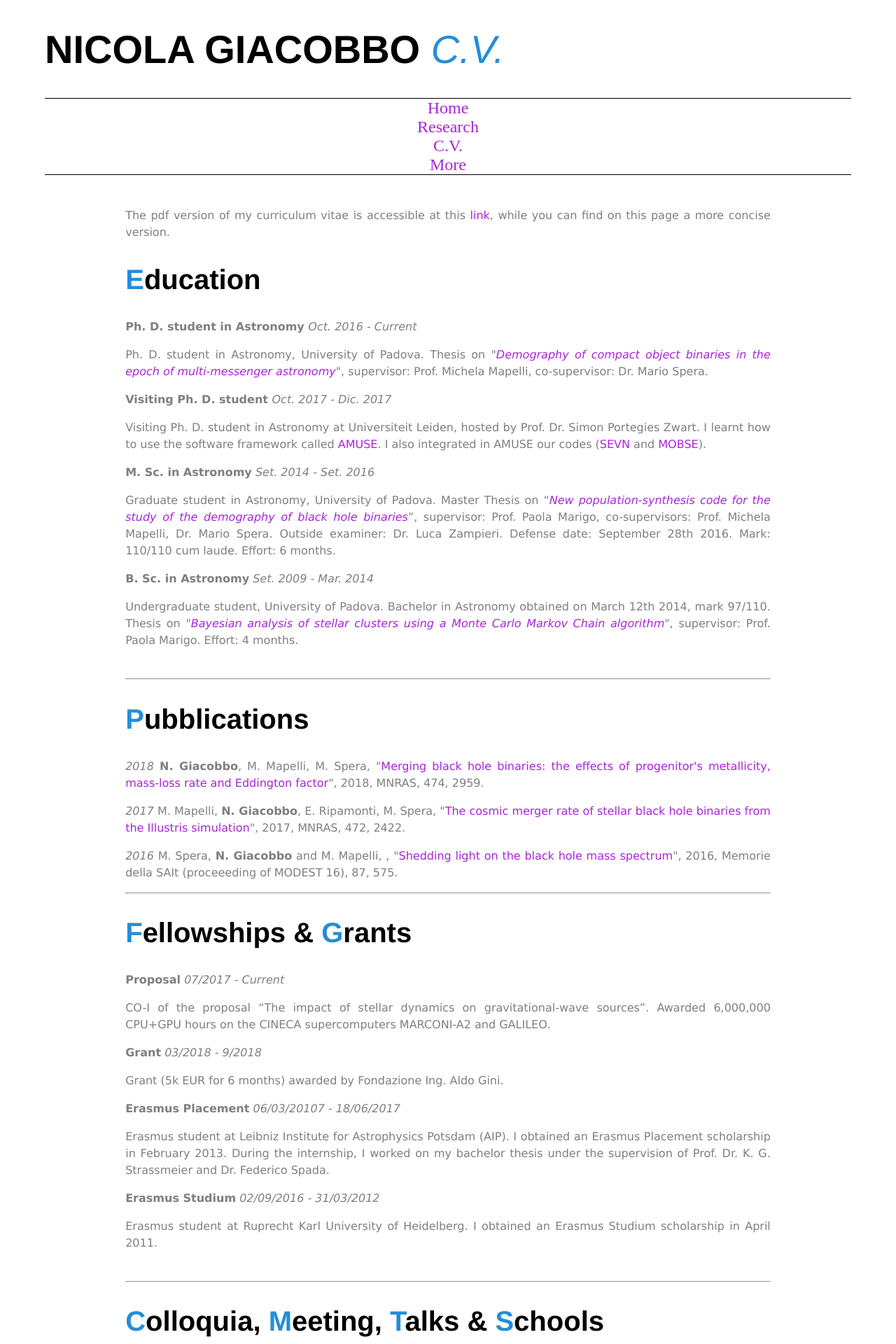
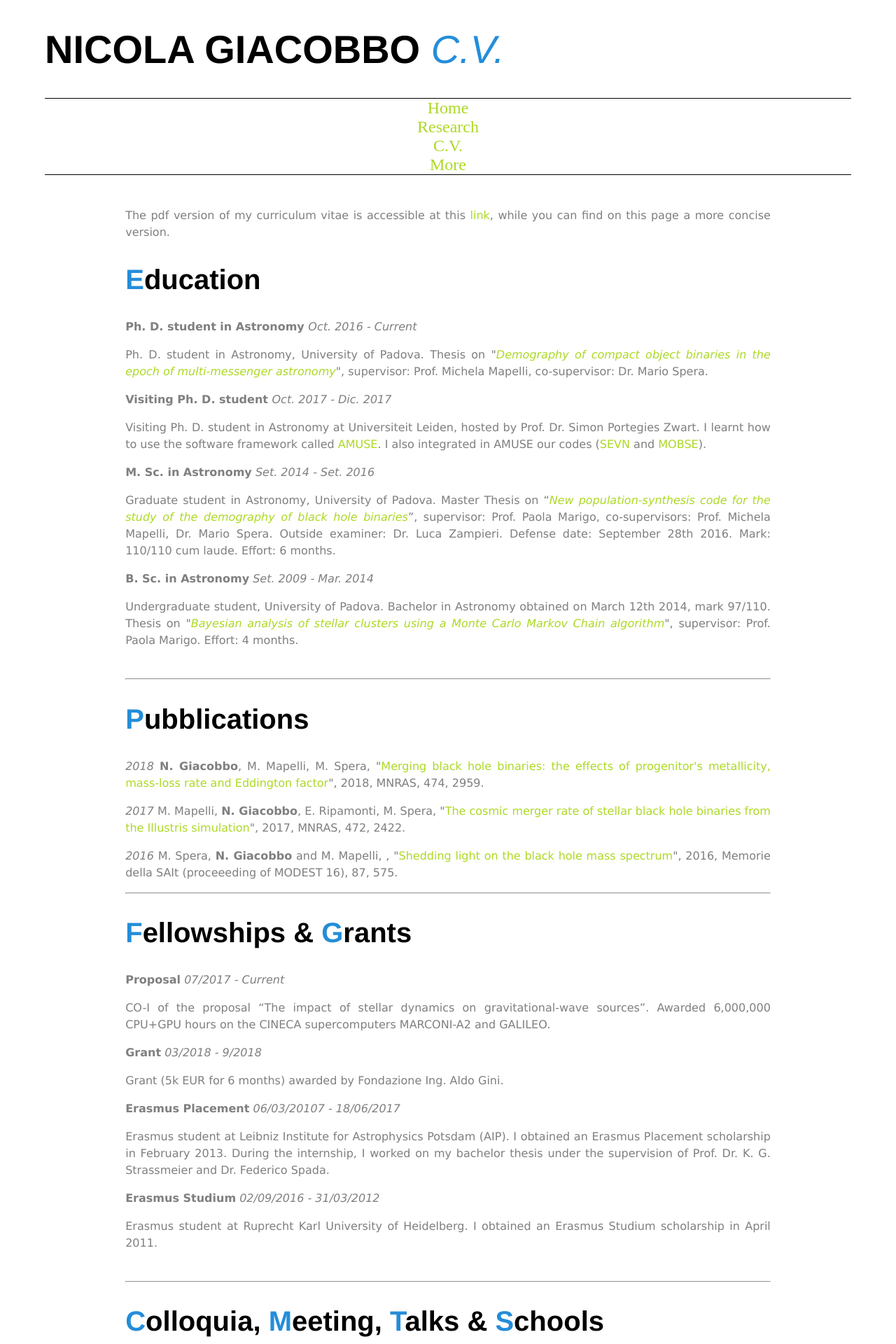
Before and after one commit to GiacobboNicola/giacobbonicola.github.io, a Jekyll site: the page built from item3.html, in a window 1280 px wide. Shown: the top 1920 px of the page at 70% size. Built offline with Jekyll 4.4.1, drawn with Linux system fonts in a browser that asks for light colours.

Commit message:
dropdown menu il problem

```diff
--- a/css/cv.css
+++ b/css/cv.css
@@ -31,12 +31,11 @@
   /* when hovering over a .mainmenu item,
     display the submenu inside it.
     we're changing the submenu's max-height from 0 to 200px;
-  */
 
   .mainmenu li:hover .submenu {
     display: block;
     max-height: 200px;
-  }
+  }  */
 
   /*
     we now overwrite the background-color for .submenu links only.
@@ -85,5 +84,5 @@
 
  a {
     text-decoration: none;
-    color: rgb(169, 36, 217);
+    color: rgb(172, 217, 36);
 }
```
